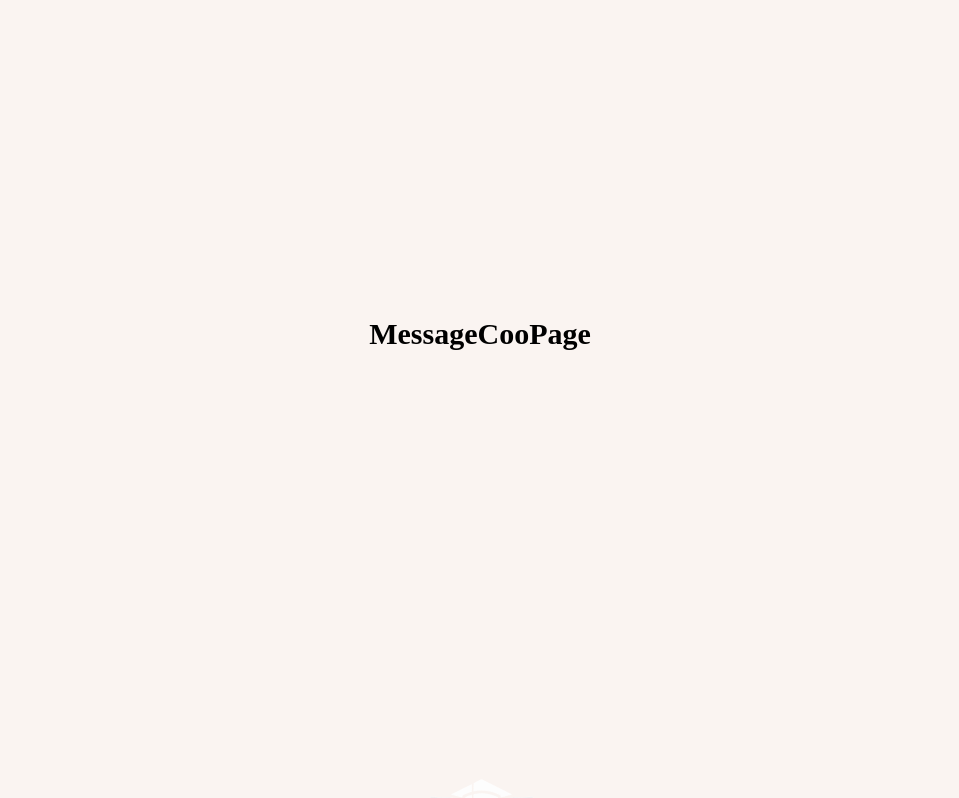
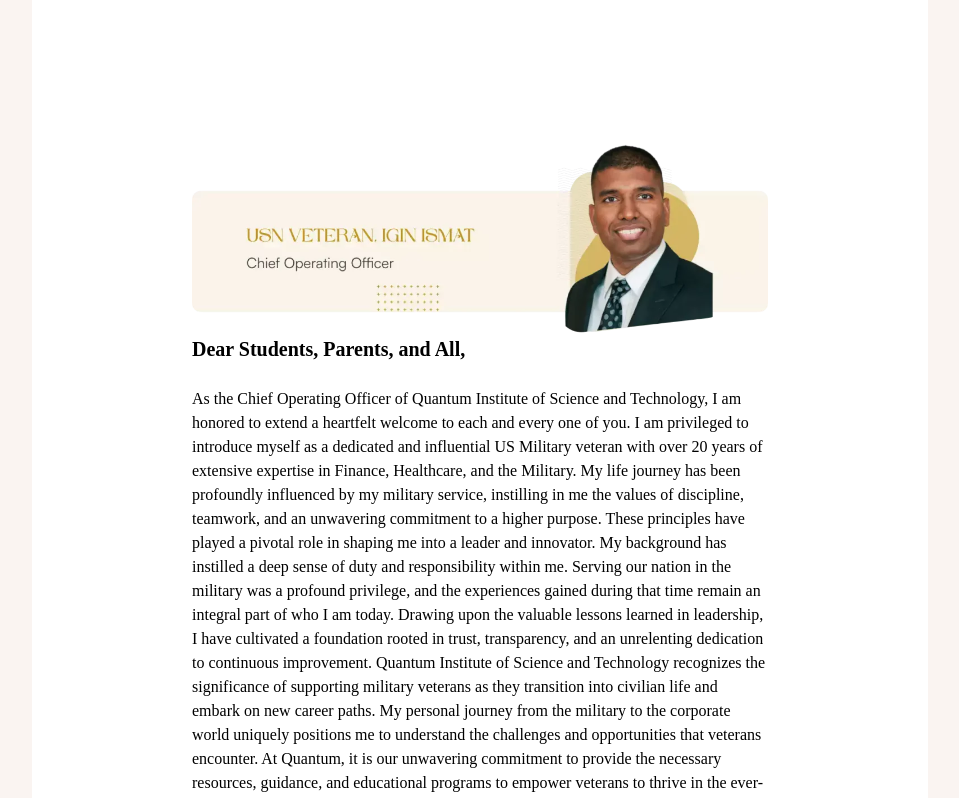
Before and after one commit to shejanNizam/quantum-education, a Next.js app: page /about-us/message-coo in a window 1280 px wide. Shown: the part 180-978 px from the top of the page, without its empty margins (160-1119 px from the left). Built offline with nearby package versions, Linux system fonts and the light colour scheme.

Commit message:
coo-message page completed

```diff
--- a/src/app/about-us/message-coo/page.js
+++ b/src/app/about-us/message-coo/page.js
@@ -1,9 +1,72 @@
+import Image from "next/image";
+import COO_IMAGE from "../../../assets/about_us/coo_img.webp";
+
 export default function MessageCooPage() {
   return (
     <>
-      <h3 className=" text-3xl text-center font-bold py-4 min-h-screen flex items-center justify-center">
-        MessageCooPage
-      </h3>
+      <div className="min-h-screen bg-white rounded-xl w-[90%] p-4 m-8 lg:w-[70%] lg:p-40 mx-auto ">
+        <div className="flex justify-center">
+          <Image src={COO_IMAGE} alt="COO_IMAGE" />
+        </div>
+        <h4 className="text-xl font-semibold">
+          Dear Students, Parents, and All,
+        </h4>{" "}
+        <br />
+        <p>
+          As the Chief Operating Officer of Quantum Institute of Science and
+          Technology, I am honored to extend a heartfelt welcome to each and
+          every one of you. I am privileged to introduce myself as a dedicated
+          and influential US Military veteran with over 20 years of extensive
+          expertise in Finance, Healthcare, and the Military. My life journey
+          has been profoundly influenced by my military service, instilling in
+          me the values of discipline, teamwork, and an unwavering commitment to
+          a higher purpose. These principles have played a pivotal role in
+          shaping me into a leader and innovator. My background has instilled a
+          deep sense of duty and responsibility within me. Serving our nation in
+          the military was a profound privilege, and the experiences gained
+          during that time remain an integral part of who I am today. Drawing
+          upon the valuable lessons learned in leadership, I have cultivated a
+          foundation rooted in trust, transparency, and an unrelenting
+          dedication to continuous improvement. Quantum Institute of Science and
+          Technology recognizes the significance of supporting military veterans
+          as they transition into civilian life and embark on new career paths.
+          My personal journey from the military to the corporate world uniquely
+          positions me to understand the challenges and opportunities that
+          veterans encounter. At Quantum, it is our unwavering commitment to
+          provide the necessary resources, guidance, and educational programs to
+          empower veterans to thrive in the ever-evolving landscape of emerging
+          fields. To students and parents contemplating Quantum Institute of
+          Science and Technology, I want to convey our resolute dedication to
+          your success. Our institution is more than just a place of learning;
+          it is a vibrant community that cherishes innovation, personal growth,
+          and career development. We are steadfast in our mission to nurture
+          analytical thinking, effective communication, and leadership skills –
+          qualities that are indispensable for thriving in today’s dynamic job
+          market. For students, Quantum offers an exceptional learning
+          environment designed to prepare you for a fulfilling career in
+          emerging fields. Our commitment to excellence is exemplified by our
+          track record in empowering students to achieve their goals. To
+          parents, I wish to offer my assurance that Quantum is a sanctuary
+          where your child’s education and future are nurtured with the utmost
+          care. Our commitment to their success extends far beyond the
+          classroom, as we provide the support and guidance necessary to help
+          them unlock their full potential and excel in their chosen career
+          paths. In conclusion, I am wholeheartedly dedicated to the success of
+          our students and the mission of Quantum Institute of Science and
+          Technology. Together, we will embark on a journey characterized by
+          discovery, growth, and remarkable achievements. I eagerly anticipate
+          welcoming you into our close-knit community and assisting you in
+          reaching your full potential.
+        </p>
+        <br />
+        <p>Warm regards,</p>
+        <h4 className="text-xl font-semibold">
+          Igin Ismat, SAFe 6.0 Practice Consultant | MBA | PMP | RTE | ACP |
+          ICP-ACC | AWS-CP | USN Veteran
+        </h4>
+        <p>Chief Operating Officer</p>
+        <p>Quantum Institute of Science and Technology</p>
+      </div>
     </>
   );
 }
```
Also changed, not shown: src/assets/about_us/coo_img.webp (added).
